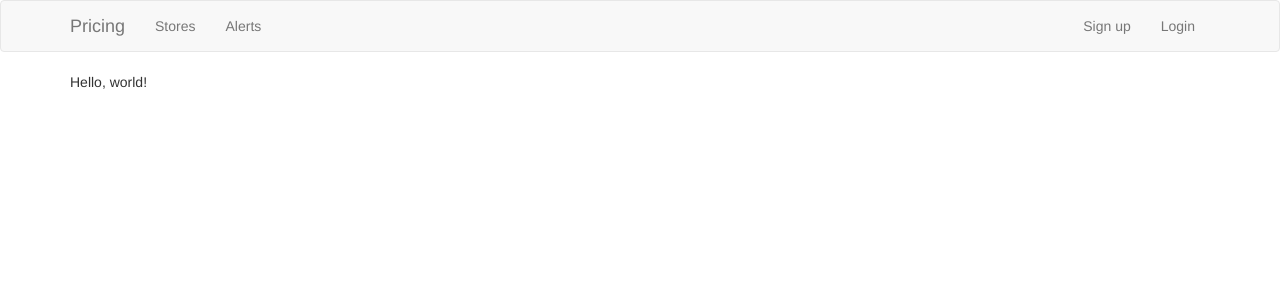
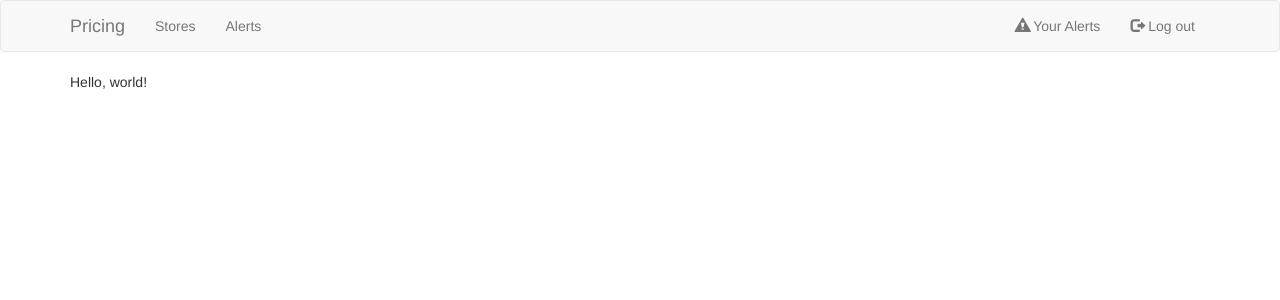
Before and after one commit to JohannLiebert1130/Price_of_Book, a Flask app: page / in a window 1280 px wide. Shown: the top 300 px of the page. Run offline with Flask 2, Linux system fonts and the light colour scheme; the visitor is signed in with stand-in values (Sample User, id 1); some libraries are stand-ins or nearby versions.

Commit message:
Serving endpoints dynamically using url_for in jinja templates.

```diff
--- a/src/app.py
+++ b/src/app.py
@@ -1,6 +1,8 @@
 from flask import Flask, render_template
 
 from src.common.database import Database
+from src.models.alerts.views import alert_blueprint
+from src.models.stores.views import store_blueprint
 from src.models.users.views import user_blueprint
 
 app = Flask(__name__)
@@ -20,3 +22,5 @@ def home():
 
 
 app.register_blueprint(user_blueprint, url_prefix="/users")
+app.register_blueprint(alert_blueprint, url_prefix="/alerts")
+app.register_blueprint(store_blueprint, url_prefix="/stores")
--- a/src/models/alerts/views.py
+++ b/src/models/alerts/views.py
@@ -1,6 +1,11 @@
 from flask import Blueprint
 
 alert_blueprint = Blueprint('alerts', __name__)
+
+
+@alert_blueprint.route("/")
+def index():
+    return "This is the alerts index"
 
 
 @alert_blueprint.route("/new", methods=["POST"])
--- a/src/models/stores/views.py
+++ b/src/models/stores/views.py
@@ -3,6 +3,11 @@ from flask import Blueprint
 store_blueprint = Blueprint('stores', __name__)
 
 
+@store_blueprint.route("/")
+def index():
+    return "This is the stores index"
+
+
 @store_blueprint.route("/store/<string:name>")
 def store_page():
     pass
--- a/src/templates/base.html
+++ b/src/templates/base.html
@@ -24,13 +24,24 @@
 
         <div id="navbar" class="navbar-collapse collapse">
             <ul class="nav navbar-nav">
-                <li><a href="/stores">Stores</a></li>
-                <li><a href="/alerts">Alerts</a></li>
+                <li><a href="{{ url_for('stores.index') }}" title="Stores">Stores</a></li>
+                <li><a href="{{ url_for('alerts.index') }}" title="Alerts">Alerts</a></li>
             </ul>
+            {% if session['email'] %}
             <ul class="nav navbar-nav navbar-right">
-                <li><a href="/register">Sign up</a></li>
-                <li><a href="/login">Login</a></li>
+                <li><a href="{{ url_for('users.user_alerts') }}"><span class="glyphicon glyphicon-alert"></span> Your
+                    Alerts</a></li>
+                <li><a href="{{ url_for('users.logout_user') }}"><span class="glyphicon glyphicon-log-out"></span> Log
+                    out</a></li>
             </ul>
+            {% else %}
+            <ul class="nav navbar-nav navbar-right">
+                <li><a href="{{ url_for('users.register_user') }}"><span class="glyphicon glyphicon-user"></span> Sign
+                    up</a></li>
+                <li><a href="{{ url_for('users.login_user') }}"><span class="glyphicon glyphicon-log-in"></span> Log in</a>
+                </li>
+            </ul>
+            {% endif %}
         </div>
 
     </div>
```
Also changed, not shown: src/templates/html_dependencies.html (line endings or trailing spaces).
